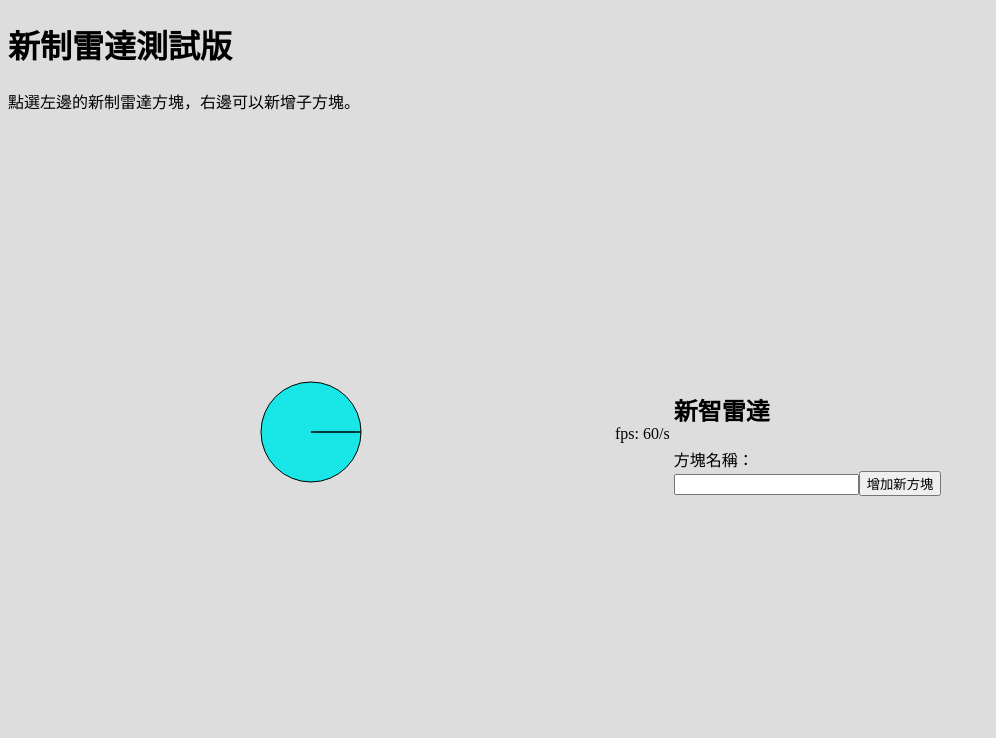
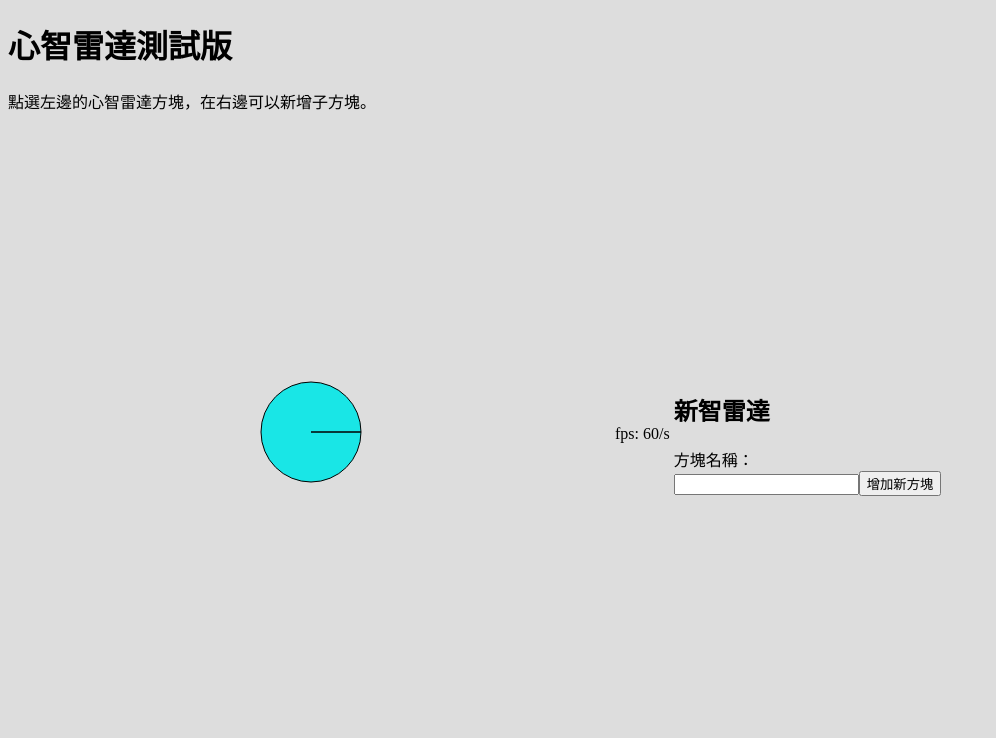
Before and after one commit to Mind-Radar/Mind-Radar, a Python web app: template templates/app.html in a window 1280 px wide. Shown: the top 738 px of the page, without its empty margins (0-996 px from the left). Run offline with Jinja, Linux system fonts and the light colour scheme; the template is opened without the code that fills it, so the values that code supplies are empty.

Commit message:
Correction word

```diff
--- a/templates/app.html
+++ b/templates/app.html
@@ -9,8 +9,8 @@
     </style>
   </head>
   <body>
-    <h1>新制雷達測試版</h1>
-    <p>點選左邊的新制雷達方塊，右邊可以新增子方塊。</p>
+    <h1>心智雷達測試版</h1>
+    <p>點選左邊的心智雷達方塊，在右邊可以新增子方塊。</p>
     <div id='page-root'></div>
     <script src="/static/js/react-0.13.2/react-with-addons.js"></script>
     <script src="/static/js/react-0.13.2/JSXTransformer.js"></script>
```
